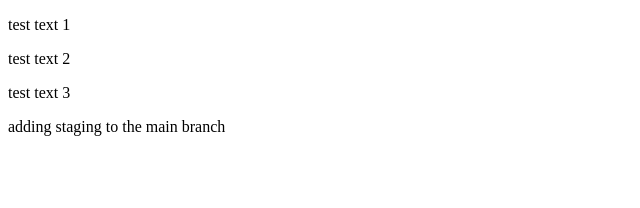
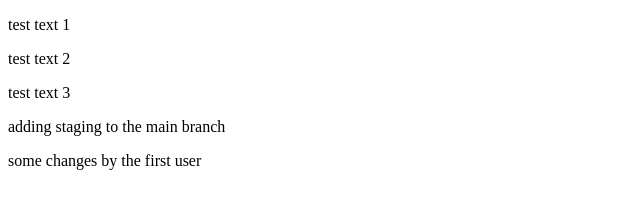
Before and after one commit to Sakib928/test-repo, a plain HTML site: page index.html in a window 1280 px wide. Shown: the whole page, without its empty margins (0-640 px from the left). Drawn offline with Linux system fonts and the light colour scheme.

Commit message:
changes by the first user

```diff
--- a/index.html
+++ b/index.html
@@ -12,6 +12,7 @@
     <p>test text 2</p>
     <p>test text 3</p>
     <p>adding staging to the main branch</p>
+     <p>some changes by the first user</p>
 </body>
 
 </html>
```
